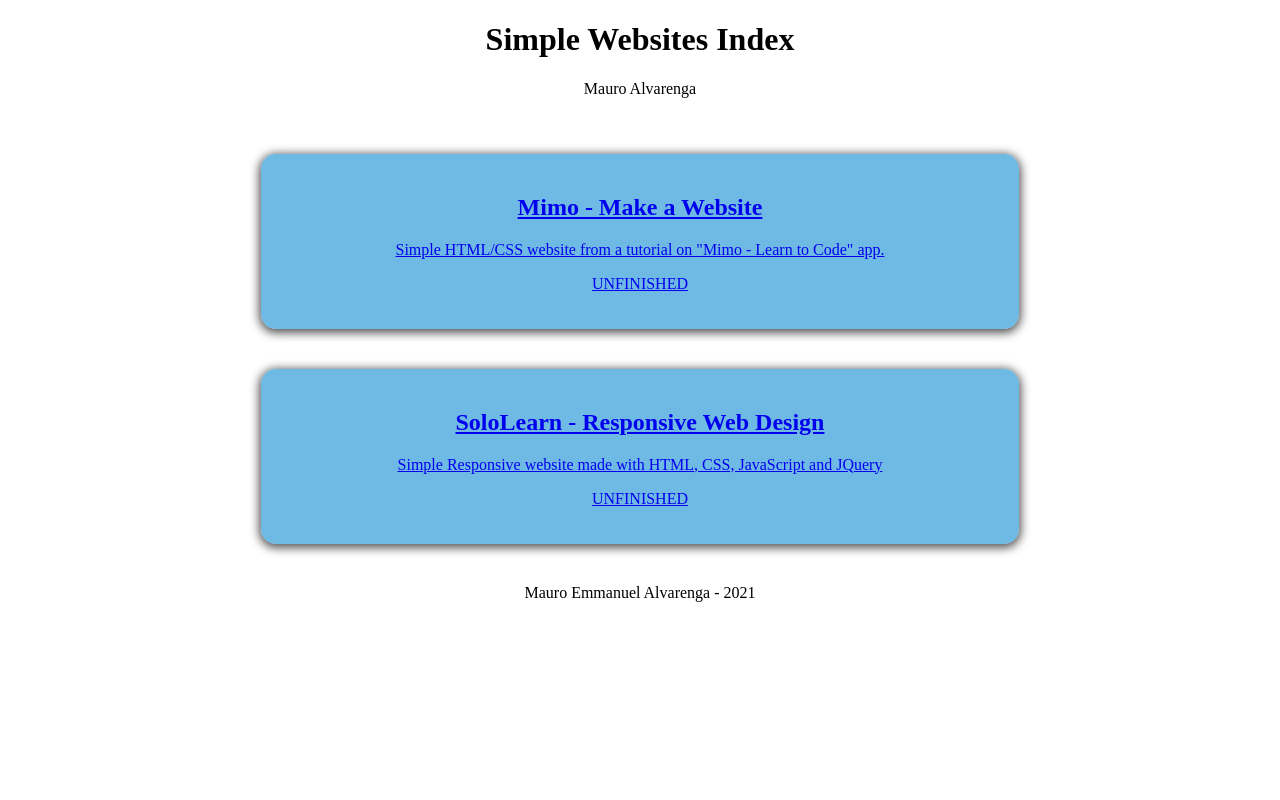
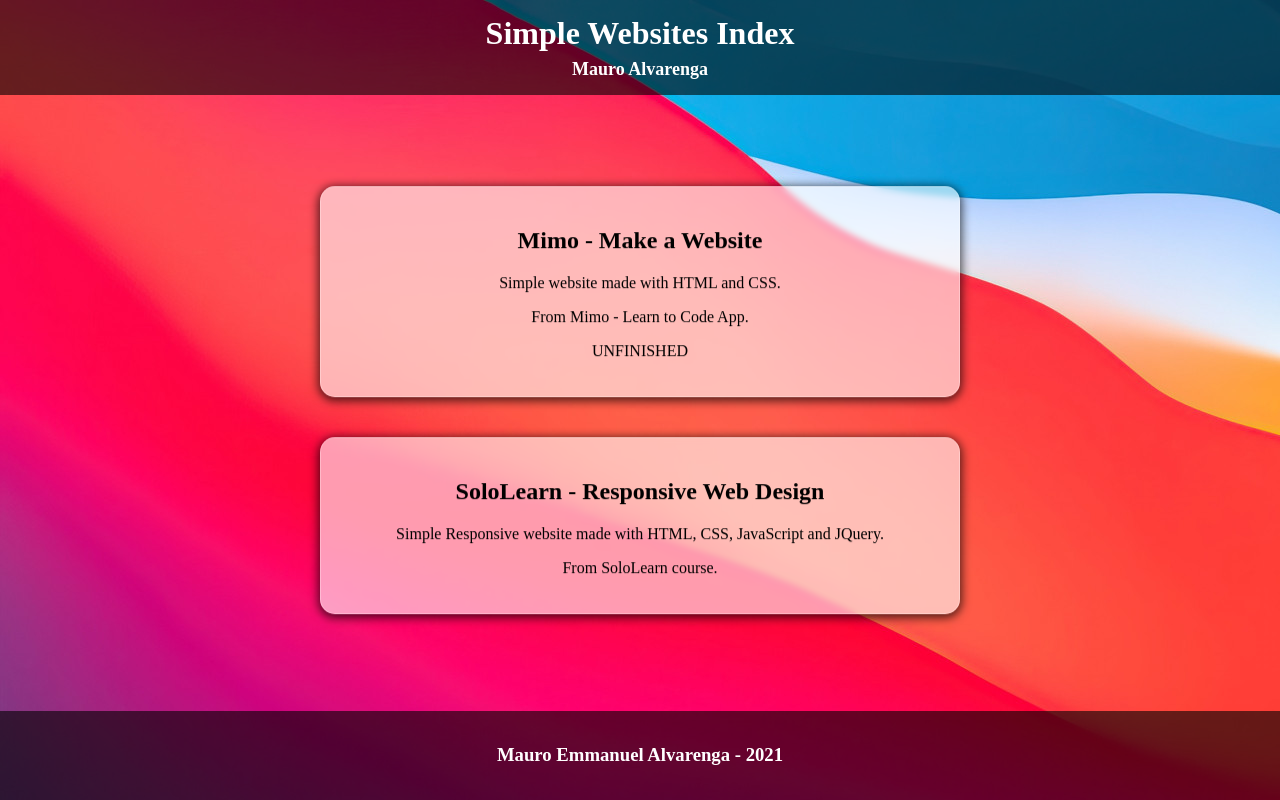
Before and after one commit to MauroAlvarenga/Simple-Webpages, a plain HTML site: page index.html in a window 1280 px wide. Drawn offline with Linux system fonts and the light colour scheme.

Commit message:
Major changes to index style

```diff
--- a/SoloLearn=>Resp-Web-Design/styles.css
+++ b/SoloLearn=>Resp-Web-Design/styles.css
@@ -1,3 +1,7 @@
+body {
+    margin: 0;
+}
+
 h1 {
     font-size: 48px;
     margin: 0 0 16px 0;
--- a/index.html
+++ b/index.html
@@ -8,17 +8,18 @@
     <link rel="stylesheet" href="./styles.css">
 </head>
 <body>
-    <header>
+    <header class="blackglass">
         <h1>Simple Websites Index</h1>
-        <p>Mauro Alvarenga</p>
+        <p class="name">Mauro Alvarenga</p>
     </header>
 
     <main class="container flex">
         <section>
             <a href="./Mimo=>Make-a-Website/index.html">
-                <div class="card">
+                <div class="glass card">
                     <h2>Mimo - Make a Website</h2>
-                    <p>Simple HTML/CSS website from a tutorial on "Mimo - Learn to Code" app.</p>
+                    <p>Simple website made with HTML and CSS.</p>
+                    <p>From Mimo - Learn to Code App.</p>
                     <p>UNFINISHED</p>
                 </div>
             </a>
@@ -26,17 +27,17 @@
 
         <section>
             <a href="./SoloLearn=>Resp-Web-Design/index.html">
-                <div class="card">
+                <div class="glass card">
                     <h2>SoloLearn - Responsive Web Design</h2>
-                    <p>Simple Responsive website made with HTML, CSS, JavaScript and JQuery</p>
-                    <p>UNFINISHED</p>
+                    <p>Simple Responsive website made with HTML, CSS, JavaScript and JQuery.</p>
+                    <p>From SoloLearn course.</p>
                 </div>
             </a>
         </section>
     </main>
 
-    <footer>
-        Mauro Emmanuel Alvarenga - 2021
+    <footer class="blackglass">
+        <h3>Mauro Emmanuel Alvarenga - 2021</h3>
     </footer>
 </body>
 </html>
--- a/styles.css
+++ b/styles.css
@@ -1,11 +1,60 @@
 body {
+    background: url(./bigsurwallp1080.jpeg);
     text-align: center;
+    margin: 0;
+}
+
+h1 {
+    margin: 0px;
+}
+
+a {
+    text-decoration: none;
+    color: black;
+}
+
+header {
+    padding: 15px 0;
+    width: 100%;
+}
+
+footer {
+    padding: 15px 0;
+    width: 100%;
+}
+
+@media (min-width: 768px) {
+    footer {
+        position: fixed;
+        left: 0;
+        bottom: 0;
+    }
+}
+
+
+.name {
+    font-size: large;
+    font-weight: bold;
+    margin: 0;
+    margin-top: 7px;
 }
 
 .container {
-    width: 60%;
     margin: 0 auto;
-    padding: 20px 50px;
+    width: 90%;
+}
+
+@media (min-width: 768px) {
+    .container {
+        padding: 20px;
+        width: 50%;
+        margin: 0;
+        position: absolute;
+        top: 50%;
+        left: 50%;
+        -ms-transform: translate(-50%, -50%);
+        transform: translate(-50%, -50%);
+    }
 }
 
 .flex {
@@ -15,9 +64,27 @@ body {
 }
 
 .card {
-    background-color: rgba(51, 157, 219, 0.705);
     padding: 20px 0;
-    margin: 20px 0;
+    margin: 20px auto;
     border-radius: 15px;
     box-shadow: 0px 2px 10px 2px #000000ab;
 }
+
+.card:hover {
+    transform: translate(-1px, -1px);
+    background-color: rgba(255, 255, 255, 0.75);
+    transition: all .1s ease-in-out;
+}
+
+.glass {
+    background-color: rgba(255.0, 255.0, 255.0, 0.6);
+    backdrop-filter: blur(3px);
+    -webkit-backdrop-filter: blur(3px);
+    border: 1px solid rgba(255, 255, 255, 0.3);
+    text-align: center;
+}
+
+.blackglass {
+    background-color: rgba(0, 0, 0, 0.6);
+    color: white;
+}
```
Also changed, not shown: bigsurwallp1080.jpeg (added).
